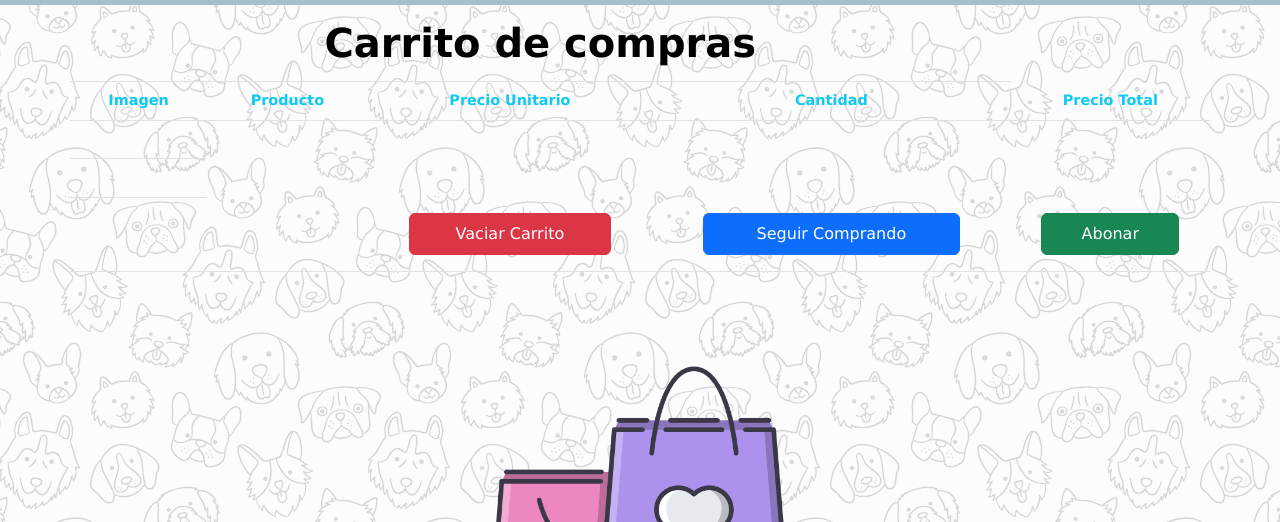
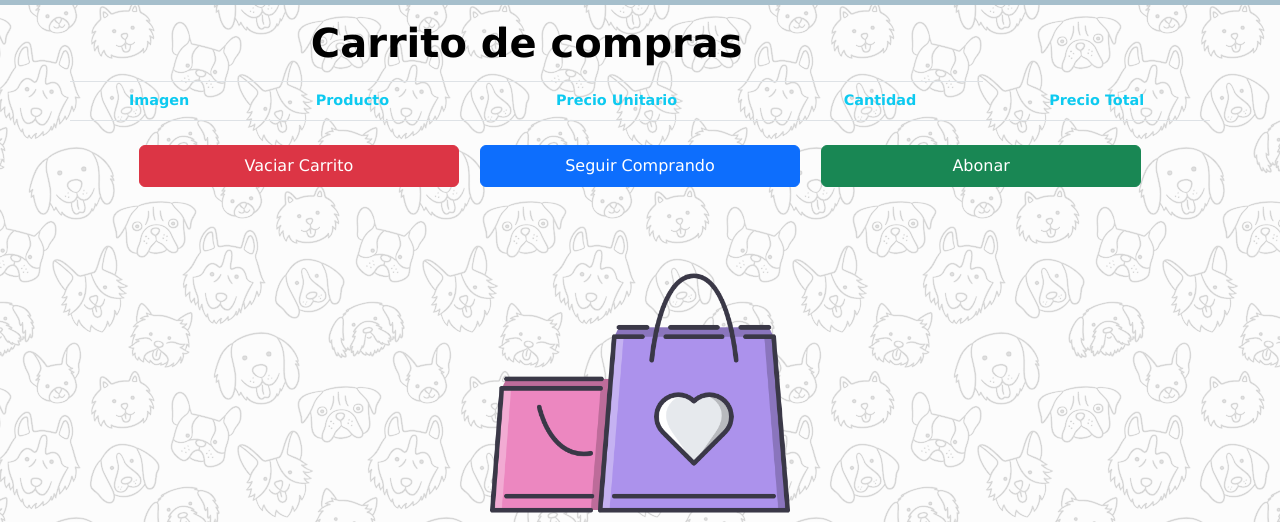
Before and after one commit to AleeDario/Mindy-Petshop, a plain HTML site: page pages/carrito.html in a window 1280 px wide. Shown: the part 91-613 px from the top of the page. Drawn offline with nearby package versions, Linux system fonts and the light colour scheme; some packages are replaced by stand-ins of ours; no server answers; a script that the page names is missing.

Commit message:
Fixeo del tamaño de  los botones del carrito

```diff
--- a/assets/js/main.js
+++ b/assets/js/main.js
@@ -324,13 +324,16 @@ function rango(array, rangoMin, rangoMax) {
 
 function sinElementos(array) {
     let table = document.getElementById('tablaSi')
+    let btnSi = document.getElementById('btnSi')
     let div = document.getElementById('divNo')
 
     if (array.length !== 0) {
         table.classList.remove('noMostrar')
+        btnSi.classList.remove('noMostrar')
         div.classList.add('noMostrar')
     } else {
         table.classList.add('noMostrar')
+        btnSi.classList.add('noMostrar')
         div.classList.remove('noMostrar')
     }
 
--- a/assets/styles/style.css
+++ b/assets/styles/style.css
@@ -395,6 +395,7 @@
     width: 75%;
     padding: .5em;
     margin: .5em;
+    font-size: 1rem;
 }
 
 td {
@@ -442,6 +443,10 @@ td {
         display: none;
     }
 
+    .shop{
+        font-size: .7rem;
+    }
+
     .misionyvision-container{
         justify-content: center;
         align-items: center;
--- a/pages/carrito.html
+++ b/pages/carrito.html
@@ -42,10 +42,10 @@
                             <a class="nav-link" href="../pages/contacto.html">Contacto</a>
                         </li>
                         <li class="nav-item dropdown-center">
-                            <button type="button" class="btn dropdown-toggle" data-bs-toggle="dropdown" aria-expanded="false" data-bs-offset="50,20">
-                                <img src="../assets/img/shop.jpg" class="img-fluid"
-                                width="50px"></img>
-                              </button>
+                            <button type="button" class="btn dropdown-toggle" data-bs-toggle="dropdown"
+                                aria-expanded="false" data-bs-offset="50,20">
+                                <img src="../assets/img/shop.jpg" class="img-fluid" width="50px"></img>
+                            </button>
                             <div id="carrito" class="dropdown-menu text-center" aria-labelledby="dropdownMenuOffset">
                                 <table id="lista-carrito" class="table">
                                     <thead>
@@ -63,7 +63,8 @@
                                 </table>
 
                                 <a class="btn btn-danger vaciarCarrito boton-carrito">Vaciar Carrito</a>
-                                <a href="./carrito.html" id="procesar-pedido" class="btn btn-success boton-carrito">Finalizar compra</a>
+                                <a href="./carrito.html" id="procesar-pedido"
+                                    class="btn btn-success boton-carrito">Finalizar compra</a>
                             </div>
                         </li>
                     </ul>
@@ -72,7 +73,7 @@
         </nav>
     </header>
     <main class="main-container mb-5">
-        <table id="tablaSi" class="table container table-stats">
+        <table id="tablaSi" class="table container">
             <thead>
                 <tr>
                     <th class="text-black text-center fs-1 fw-bold" colspan="5">Carrito de compras</th>
@@ -90,26 +91,16 @@
             <tbody id="tablaCarrito">
 
             </tbody>
-            <td><br></td>
+
             <tbody id="tablaCarritoTotal">
 
             </tbody>
-            <td><br></td>
-            <tbody>
-                <tr>
-                    <td colspan="2"></td>
-                    <td class="text-center">
-                        <a class="btn btn-danger vaciarCarrito boton-carrito">Vaciar Carrito</a>
-                    </td>
-                    <td colspan="3" class="text-center">
-                        <a href="./juguetes.html" class="btn btn-primary boton-carrito">Seguir Comprando</a>
-                    </td>
-                    <td class="text-center">
-                        <a id="abonar" class="btn btn-success boton-carrito">Abonar</a>
-                    </td>
-                </tr>
-            </tbody>
         </table>
+        <div id="btnSi" class="text-center">
+            <a class="w-25 btn btn-danger vaciarCarrito boton-carrito shop">Vaciar Carrito</a>
+            <a href="./juguetes.html" class="w-25 btn btn-primary boton-carrito shop">Seguir Comprando</a>
+            <a id="abonar" class="w-25 btn btn-success boton-carrito shop">Abonar</a>
+        </div>
         <div id="divNo" class="text-center p-5">
             <img class="img-fluid" src="../assets/img/bolsastock.png" alt="bolsaStock" width="300px">
             <h1>No hay elementos en el carrito</h1>
```
